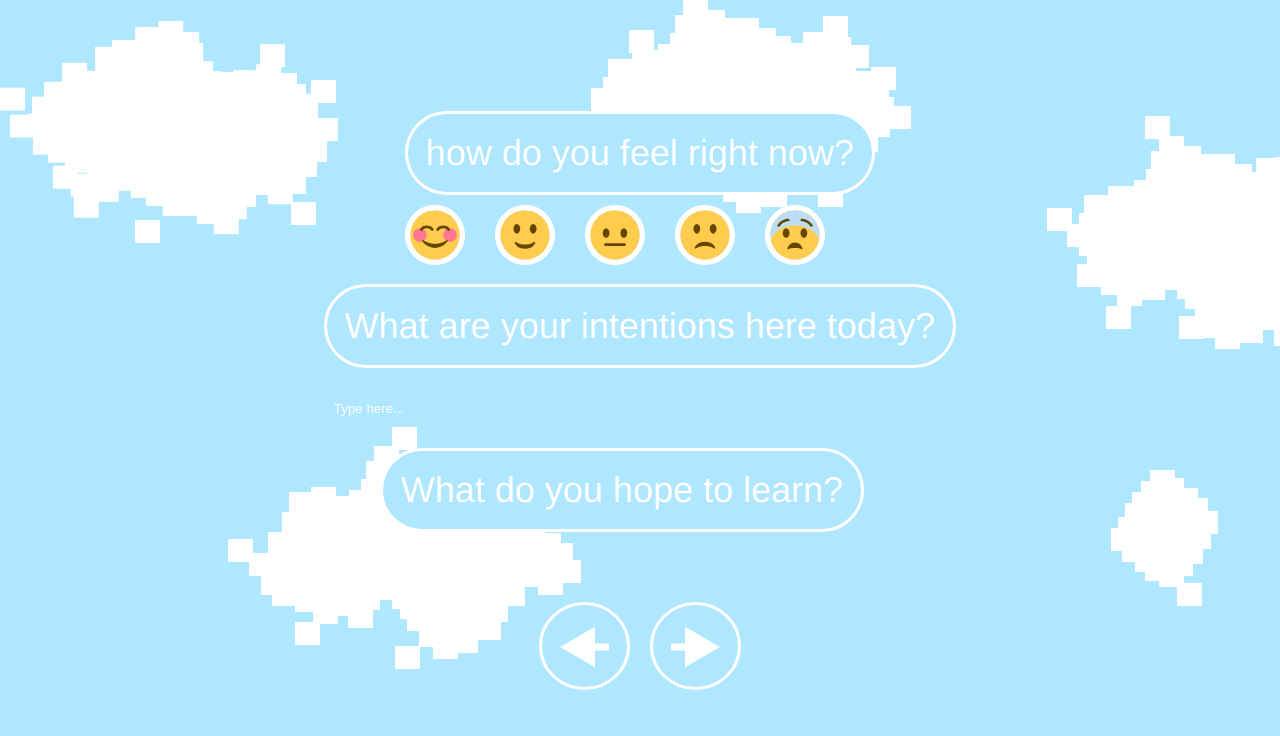
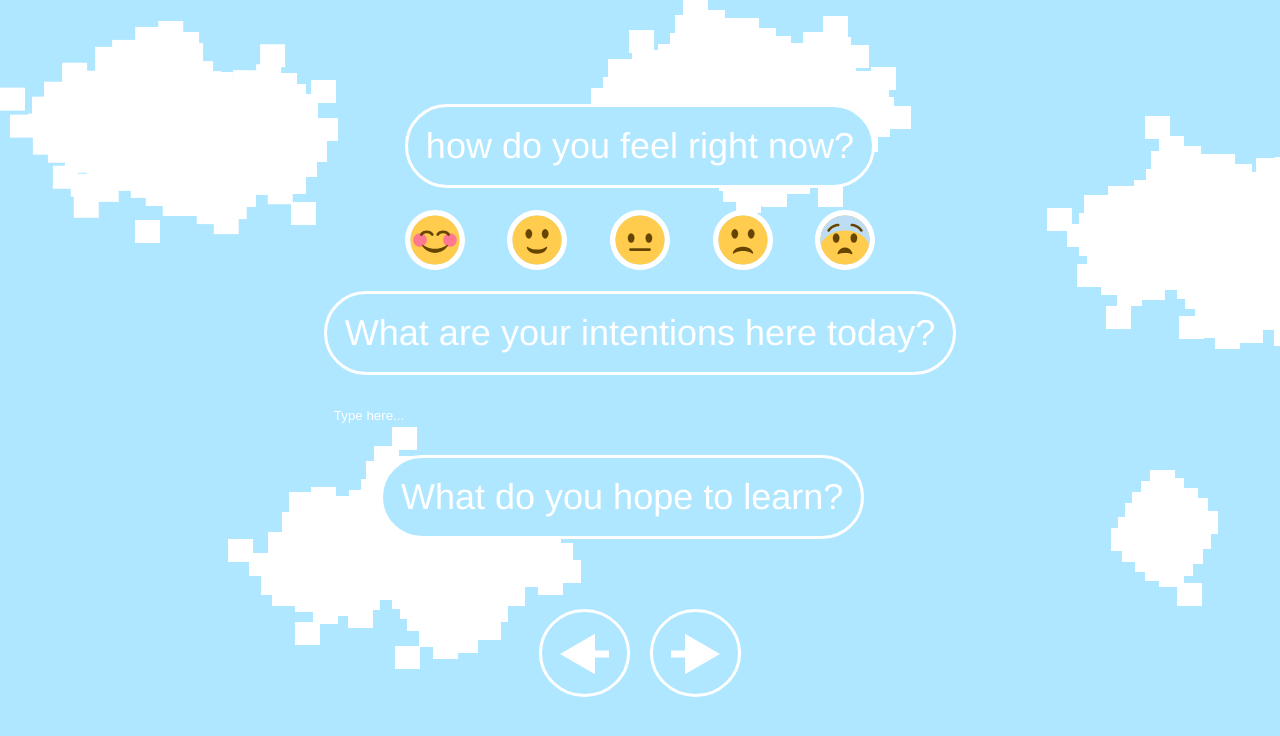
Before and after one commit to imoliviahu/chromextensiondemo, a browser extension: page questions.html in a window 1280 px wide. Drawn offline with Linux system fonts and the light colour scheme.

```diff
--- a/main.css
+++ b/main.css
@@ -36,6 +36,7 @@
 .button > svg:hover > g path:nth-child(1) {
   fill: #fce57e;
 }
+
 
 p {
   width: fit-content;
--- a/questions.css
+++ b/questions.css
@@ -61,3 +61,18 @@
 input[type="text"]::placeholder {
   color: white;
 }
+/* .submit{
+width: 156px;
+height: 82px;
+flex-shrink: 0;
+} */
+
+.button > svg:hover > g path:nth-child(1) {
+  fill: #fce57e;
+}
+
+.emotions-container {
+  display: flex;
+  justify-content: space-between;
+  padding: 2.5% 0% 2.5% 0%;
+}
--- a/questions.html
+++ b/questions.html
@@ -12,7 +12,8 @@
     <div class="parent">
       <div class="Qone">
         <p>how do you feel right now?</p>
-        <svg xmlns="http://www.w3.org/2000/svg" width="60" height="60" viewBox="0 0 60 60" fill="none" style="margin-right: 20px;">
+        <div class="emotions-container">
+          <svg xmlns="http://www.w3.org/2000/svg" width="60" height="60" viewBox="0 0 60 60" fill="none"  ">
           <g clip-path="url(#clip0_28_1718)">
             <path fill-rule="evenodd" clip-rule="evenodd" d="M30 54.5455C43.556 54.5455 54.5455 43.556 54.5455 30C54.5455 16.4441 43.556 5.45459 30 5.45459C16.4441 5.45459 5.45459 16.4441 5.45459 30C5.45459 43.556 16.4441 54.5455 30 54.5455Z" fill="#D9D9D9"/>
             <mask id="mask0_28_1718" style="mask-type:luminance" maskUnits="userSpaceOnUse" x="0" y="0" width="60" height="60">
@@ -33,7 +34,7 @@
             </clipPath>
           </defs>
         </svg>
-        <svg xmlns="http://www.w3.org/2000/svg" width="60" height="60" viewBox="0 0 60 60" fill="none" style="margin-right: 20px;">
+        <svg xmlns="http://www.w3.org/2000/svg" width="60" height="60" viewBox="0 0 60 60" fill="none"  ">
           <g clip-path="url(#clip0_28_1753)">
             <path fill-rule="evenodd" clip-rule="evenodd" d="M54.5455 30C54.5455 43.5561 43.5561 54.5455 30 54.5455C16.444 54.5455 5.45459 43.5561 5.45459 30C5.45459 16.444 16.444 5.45459 30 5.45459C43.5561 5.45459 54.5455 16.444 54.5455 30Z" fill="#D9D9D9"/>
             <mask id="mask0_28_1753" style="mask-type:luminance" maskUnits="userSpaceOnUse" x="0" y="0" width="60" height="60">
@@ -54,7 +55,7 @@
             </clipPath>
           </defs>
         </svg>
-        <svg xmlns="http://www.w3.org/2000/svg" width="60" height="60" viewBox="0 0 60 60" fill="none" style="margin-right: 20px;">
+        <svg xmlns="http://www.w3.org/2000/svg" width="60" height="60" viewBox="0 0 60 60" fill="none"  ">
           <g clip-path="url(#clip0_28_1788)">
             <path fill-rule="evenodd" clip-rule="evenodd" d="M30 54.5455C43.556 54.5455 54.5455 43.556 54.5455 30C54.5455 16.4455 43.556 5.45459 30 5.45459C16.4455 5.45459 5.45459 16.4455 5.45459 30C5.45459 43.556 16.4455 54.5455 30 54.5455Z" fill="#D9D9D9"/>
             <mask id="mask0_28_1788" style="mask-type:luminance" maskUnits="userSpaceOnUse" x="0" y="0" width="60" height="60">
@@ -75,7 +76,7 @@
             </clipPath>
           </defs>
         </svg>
-        <svg xmlns="http://www.w3.org/2000/svg" width="60" height="60" viewBox="0 0 60 60" fill="none" style="margin-right: 20px;">
+        <svg xmlns="http://www.w3.org/2000/svg" width="60" height="60" viewBox="0 0 60 60" fill="none"  ">
           <g clip-path="url(#clip0_28_1823)">
             <path fill-rule="evenodd" clip-rule="evenodd" d="M54.5455 30C54.5455 43.5561 43.5561 54.5455 30 54.5455C16.444 54.5455 5.45459 43.5561 5.45459 30C5.45459 16.444 16.444 5.45459 30 5.45459C43.5561 5.45459 54.5455 16.444 54.5455 30Z" fill="#D9D9D9"/>
             <mask id="mask0_28_1823" style="mask-type:luminance" maskUnits="userSpaceOnUse" x="0" y="0" width="60" height="60">
@@ -96,7 +97,7 @@
             </clipPath>
           </defs>
         </svg>
-        <svg xmlns="http://www.w3.org/2000/svg" width="60" height="60" viewBox="0 0 60 60" fill="none" style="margin-right: 20px;">
+        <svg xmlns="http://www.w3.org/2000/svg" width="60" height="60" viewBox="0 0 60 60" fill="none"  ">
           <g clip-path="url(#clip0_28_1866)">
             <path fill-rule="evenodd" clip-rule="evenodd" d="M54.5455 30C54.5455 43.556 43.556 54.5455 30 54.5455C16.4455 54.5455 5.45459 43.556 5.45459 30C5.45459 16.4455 16.4455 5.45459 30 5.45459C43.556 5.45459 54.5455 16.4455 54.5455 30Z" fill="#D9D9D9"/>
             <mask id="mask0_28_1866" style="mask-type:luminance" maskUnits="userSpaceOnUse" x="0" y="0" width="60" height="60">
@@ -119,6 +120,8 @@
           </defs>
         </svg>
       </div>
+
+      </div>
     <div class="Qtwo">
       <p>What are your intentions here today?</p>
       <input type="text" placeholder="Type here..." class="custom-input"/>
@@ -128,7 +131,7 @@
         <input type="text" placeholder="Type here..." class="custom-input"/>
       </div>
     <div style="display: flex; justify-content: space-between;">
-      <a class="button" href="main.html">
+      <a class="button" href="index.html">
       <svg class="button" xmlns="http://www.w3.org/2000/svg" width="91" height="88" viewBox="0 0 91 88" fill="none" style="margin-right: 20px;">
         <g clip-path="url(#clip0_128_6905)">
           <path d="M89.5 44C89.5 67.4251 69.8483 86.5 45.5 86.5C21.1517 86.5 1.5 67.4251 1.5 44C1.5 20.5749 21.1517 1.5 45.5 1.5C69.8483 1.5 89.5 20.5749 89.5 44Z" fill="#AEE7FF" stroke="white" stroke-width="3"/>
@@ -140,7 +143,6 @@
           </clipPath>
         </defs>
       </svg>
-      </a>
     <a class="button" href="options.html">
       <svg  xmlns="http://www.w3.org/2000/svg" width="91" height="88" viewBox="0 0 91 88" fill="none">
         <g clip-path="url(#clip0_125_6898)">
```
